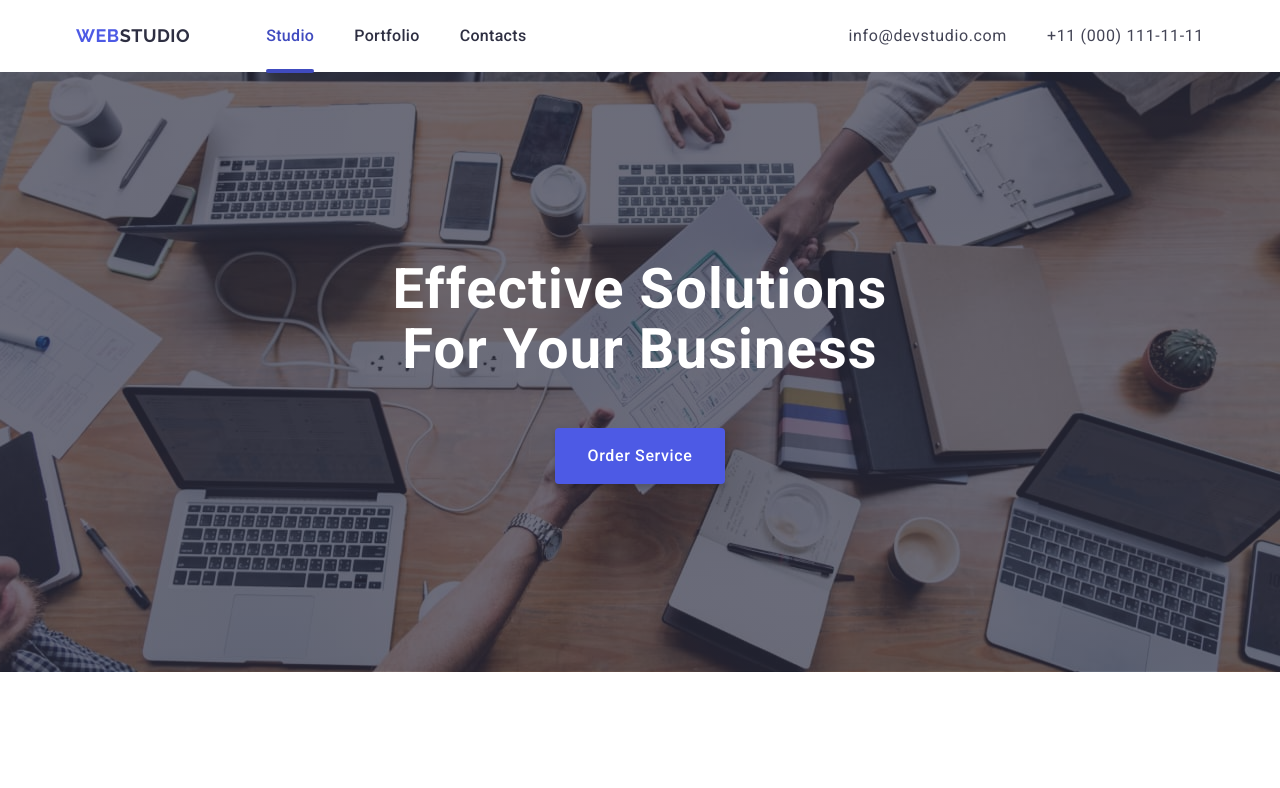
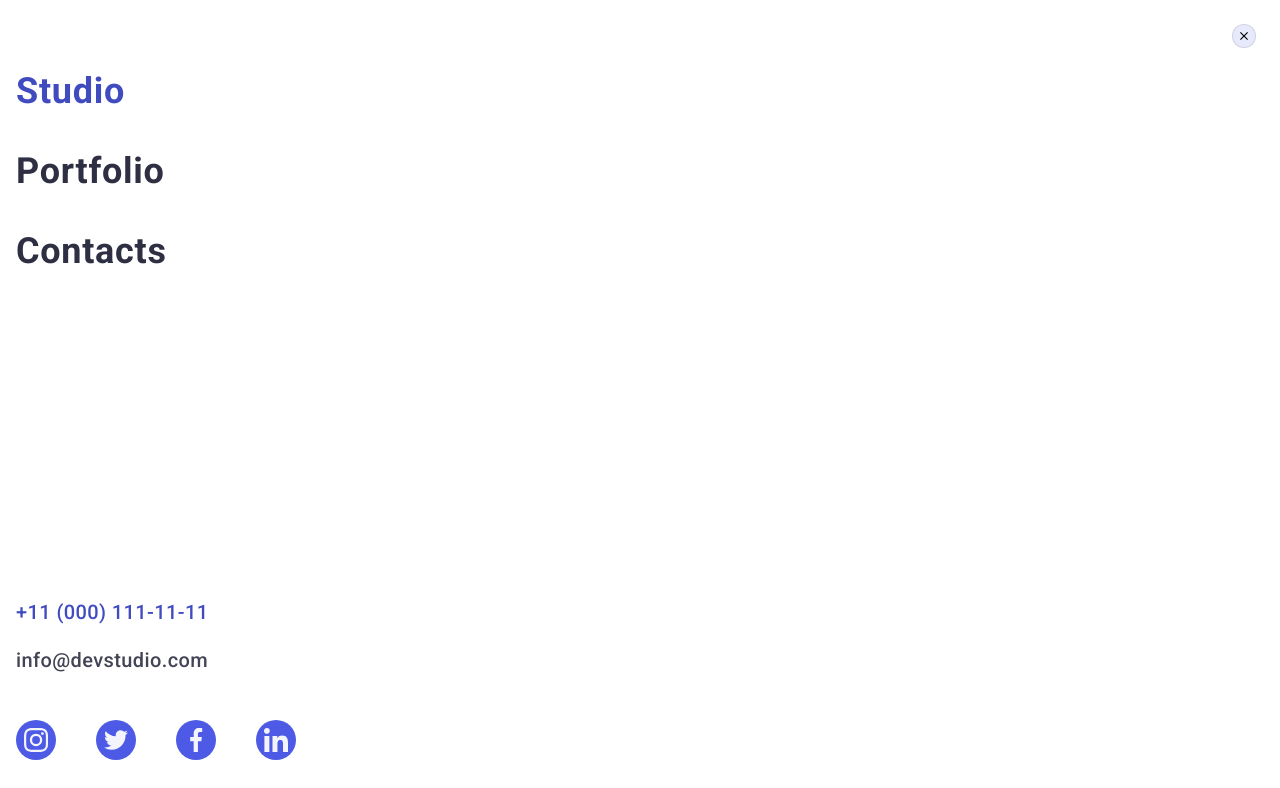
Before and after one commit to JuliaMalaya/goit-markup-hw-06, a plain HTML site: page index.html in a window 1280 px wide. Shown: the top 788 px of the page. Drawn offline with nearby package versions, Linux system fonts and the light colour scheme.

Commit message:
changes after checked mentor

```diff
--- a/css/styles.css
+++ b/css/styles.css
@@ -97,6 +97,9 @@ header .container {
 }
 
 .menu-container {
+    display: flex;
+    flex-direction: column;
+    justify-content: space-between;
     position: fixed;
     top: 0;
     left: 0;
@@ -108,6 +111,7 @@ header .container {
     height: 100%;
     visibility: hidden;
     opacity: 0;
+    overflow-y: hidden;
     transition: transform 250ms cubic-bezier(0.4, 0, 0.2, 1), display 250ms cubic-bezier(0.4, 0, 0.2, 1);
 }
 
@@ -139,6 +143,10 @@ header .container {
     margin-bottom: 40px;
 }
 
+.menu-list-item:last-child {
+    margin-bottom: 0;
+}
+
 .menu-list-item-link {
     color: #2E2F42;
     font-size: 36px;
@@ -158,7 +166,7 @@ header .container {
     color: #404bbf;
 }
 
-.menu-contact-list {
+.menu-address {
     margin-bottom: 48px;
 }
 
@@ -629,7 +637,7 @@ header .container {
     opacity: 1;
 }
 
-.modal {
+.modal-conainer {
     position: absolute;
     top: 50%;
     left: 50%;
@@ -1005,8 +1013,10 @@ header .container {
         width: 264px;
     }
 
-    .modal-container {
+    .modal-conainer {
         width: 408px;
+        min-height: 584px;
+        padding: 72px 24px 24px 24px;
     }
 }
 
--- a/index.html
+++ b/index.html
@@ -674,8 +674,8 @@
     </footer>
 
     <!-- Modal window -->
-    <div class="backdrop is open">
-      <div class="modal">
+    <div class="backdrop is-open">
+      <div class="modal-conainer">
         <button class="modal-close" type="button">
           <svg class="modal-close-icon" width="8" height="8">
             <use href="./images/icons.svg#icon-close-black"></use>
@@ -769,7 +769,7 @@
     </div>
 
     <!-- Menu window -->
-    <div class="menu-container">
+    <div class="menu-container is-open">
       <button class="menu-close" type="button">
         <svg class="menu-close-icon" width="8" height="8">
           <use href="./images/icons.svg#icon-close-black"></use>
@@ -791,7 +791,7 @@
         </ul>
       </div>
       <div class="menu-contact">
-        <address>
+        <address class="menu-address">
           <ul class="menu-contact-list">
             <li class="menu-contact-list-item">
               <a
```
